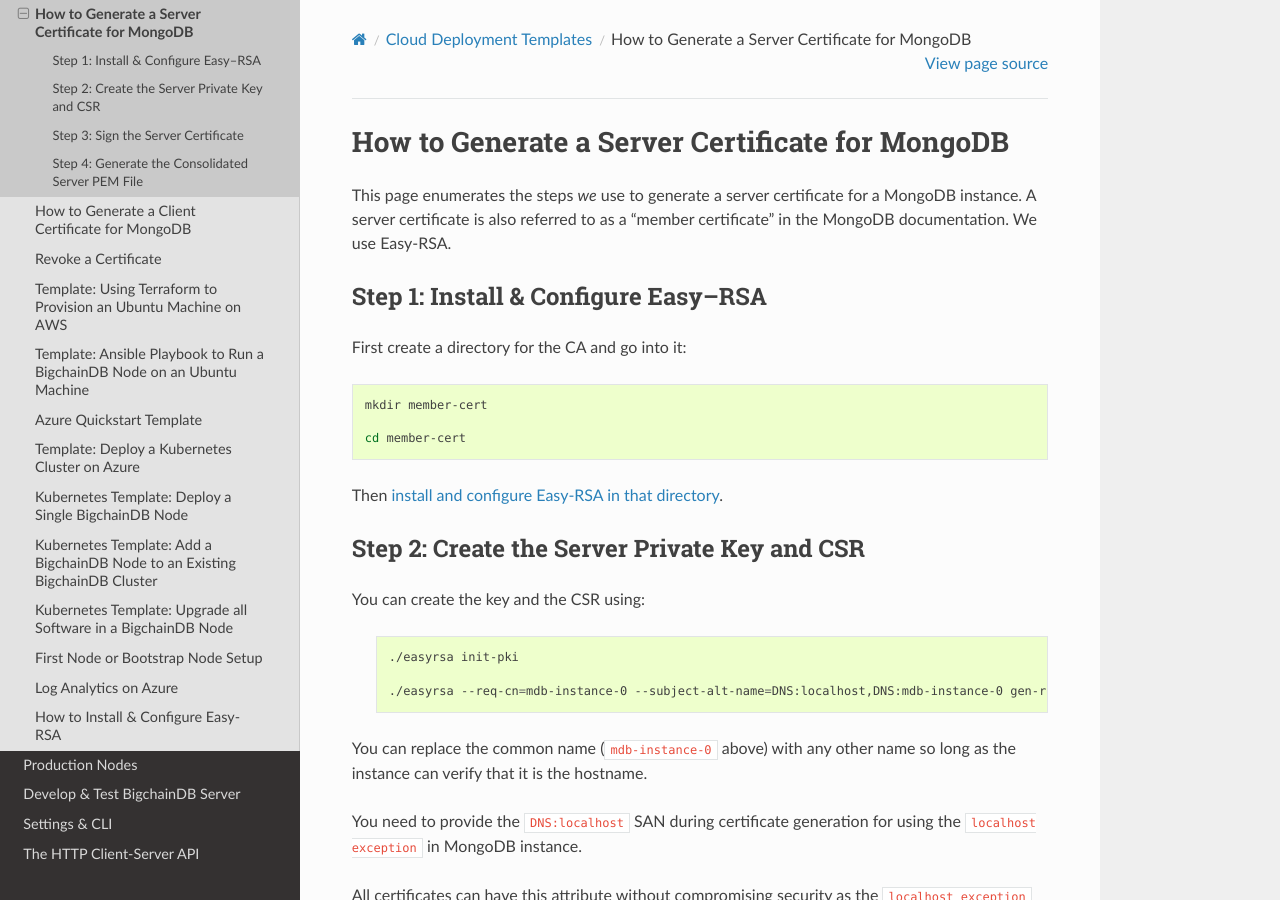
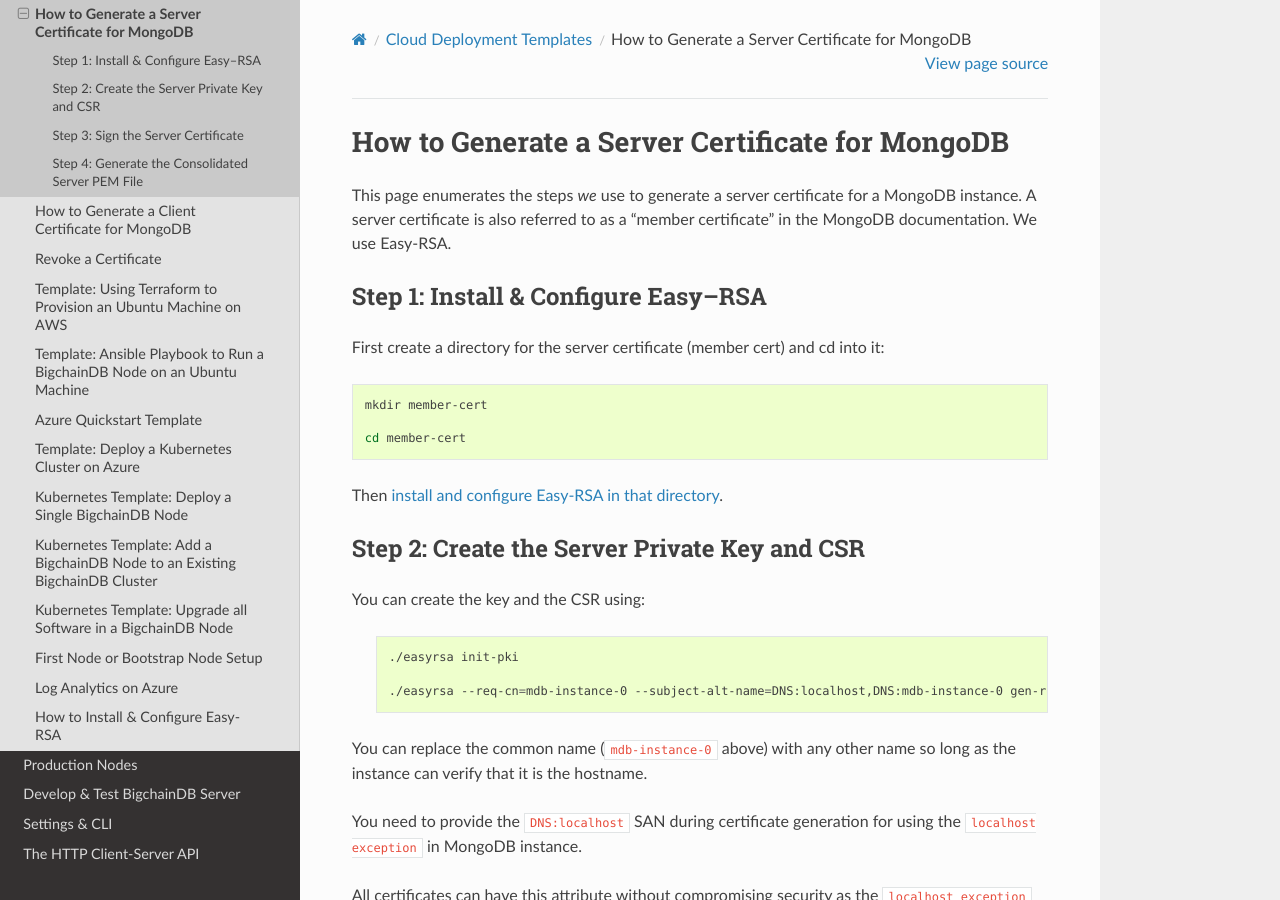
Before and after one commit to bigchaindb/bigchaindb, a Sphinx documentation site: the page built from docs/server/source/cloud-deployment-templates/server-tls-certificate.rst, in a window 1280 px wide and 900 px high. Built offline with Sphinx 7.4.7 and the Read the Docs theme 2.0.0, drawn with Linux system fonts in a browser that asks for light colours; pages that are not in the unit, such as notebooks, are missing from menus.

Commit message:
edited the sentences describing the Easy-RSA dirs

```diff
--- a/docs/server/source/cloud-deployment-templates/ca-installation.rst
+++ b/docs/server/source/cloud-deployment-templates/ca-installation.rst
@@ -10,7 +10,7 @@
 Step 1: Install & Configure Easy-RSA
 ------------------------------------
 
-First create a directory for the CA and go into it:
+First create a directory for the CA and cd into it:
 
 .. code:: bash
 
--- a/docs/server/source/cloud-deployment-templates/client-tls-certificate.rst
+++ b/docs/server/source/cloud-deployment-templates/client-tls-certificate.rst
@@ -10,7 +10,7 @@
 Step 1: Install and Configure Easy-RSA
 --------------------------------------
 
-First create a directory for the CA and go into it:
+First create a directory for the client certificate and cd into it:
 
 .. code:: bash
 
--- a/docs/server/source/cloud-deployment-templates/server-tls-certificate.rst
+++ b/docs/server/source/cloud-deployment-templates/server-tls-certificate.rst
@@ -11,7 +11,7 @@
 Step 1: Install & Configure Easy–RSA
 ------------------------------------
 
-First create a directory for the CA and go into it:
+First create a directory for the server certificate (member cert) and cd into it:
 
 .. code:: bash
 
```
